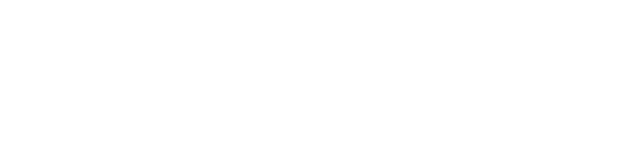
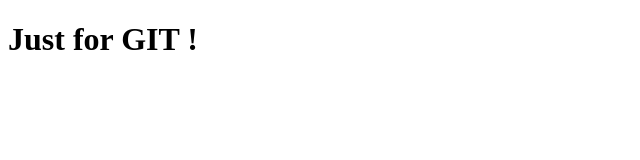
Before and after one commit to Simmone1991/git_project, a plain HTML site: page index.html in a window 1280 px wide. Shown: the whole page, without its empty margins (0-640 px from the left). Drawn offline with Linux system fonts and the light colour scheme.

Commit message:
added new heading

```diff
--- a/index.html
+++ b/index.html
@@ -5,6 +5,7 @@
 	<title>Document</title>
 </head>
 <body>
+	<h1> Just for GIT !</h1>
 
 </body>
 </html>
```
